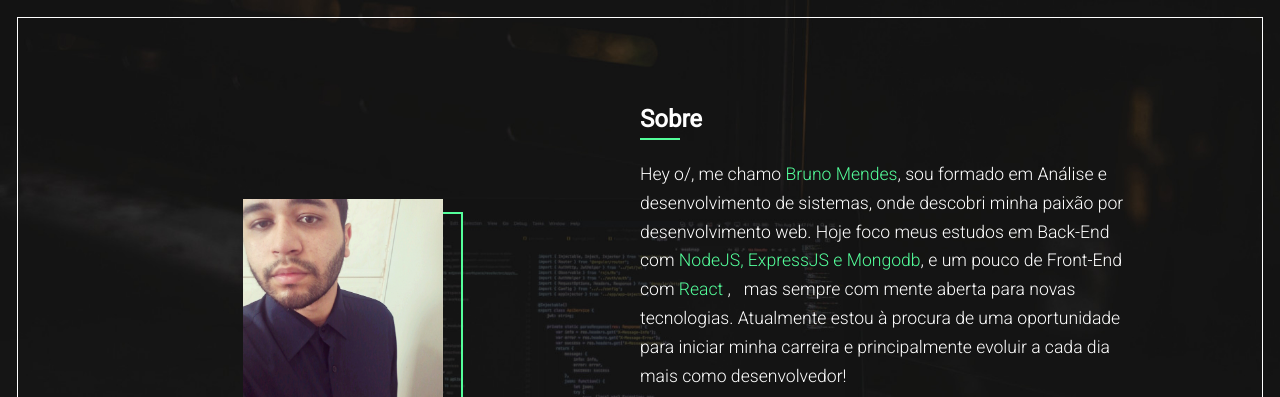
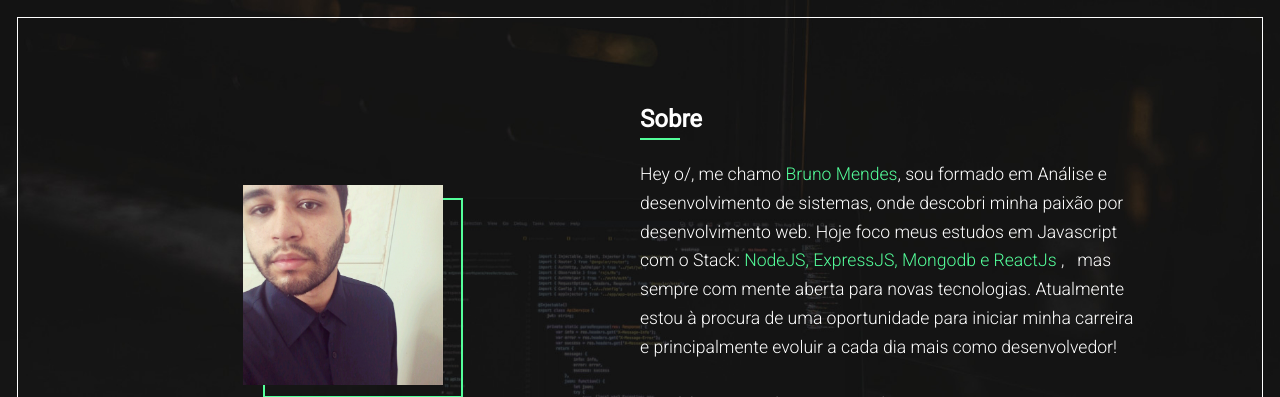
Before and after one commit to Bruends/brunomendes41.github.io, a website: page index.html in a window 1280 px wide. Shown: the top 397 px of the page. Drawn offline with Linux system fonts and the light colour scheme.

Commit message:
atualizando index

```diff
--- a/index.html
+++ b/index.html
@@ -33,7 +33,7 @@
           <h2>Sobre</h2>
           <div class="about-text">
               <p>
-                Hey o/, me chamo <span class="highlight-text">Bruno Mendes</span>, sou formado em Análise e desenvolvimento de sistemas, onde descobri minha paixão por desenvolvimento web. Hoje foco meus estudos em Back-End com <span class="highlight-text">NodeJS, ExpressJS e Mongodb</span>,  e um pouco de Front-End com <span class="highlight-text">React </span>, &nbsp; mas sempre com mente aberta para novas tecnologias. Atualmente estou à procura de uma oportunidade para iniciar minha carreira e principalmente evoluir a cada dia mais como desenvolvedor!
+                Hey o/, me chamo <span class="highlight-text">Bruno Mendes</span>, sou formado em Análise e desenvolvimento de sistemas, onde descobri minha paixão por desenvolvimento web. Hoje foco meus estudos em Javascript com o Stack: <span class="highlight-text">NodeJS, ExpressJS, Mongodb e ReactJs </span>, &nbsp; mas sempre com mente aberta para novas tecnologias. Atualmente estou à procura de uma oportunidade para iniciar minha carreira e principalmente evoluir a cada dia mais como desenvolvedor!
               </p>
               <br>
               <p>
```
